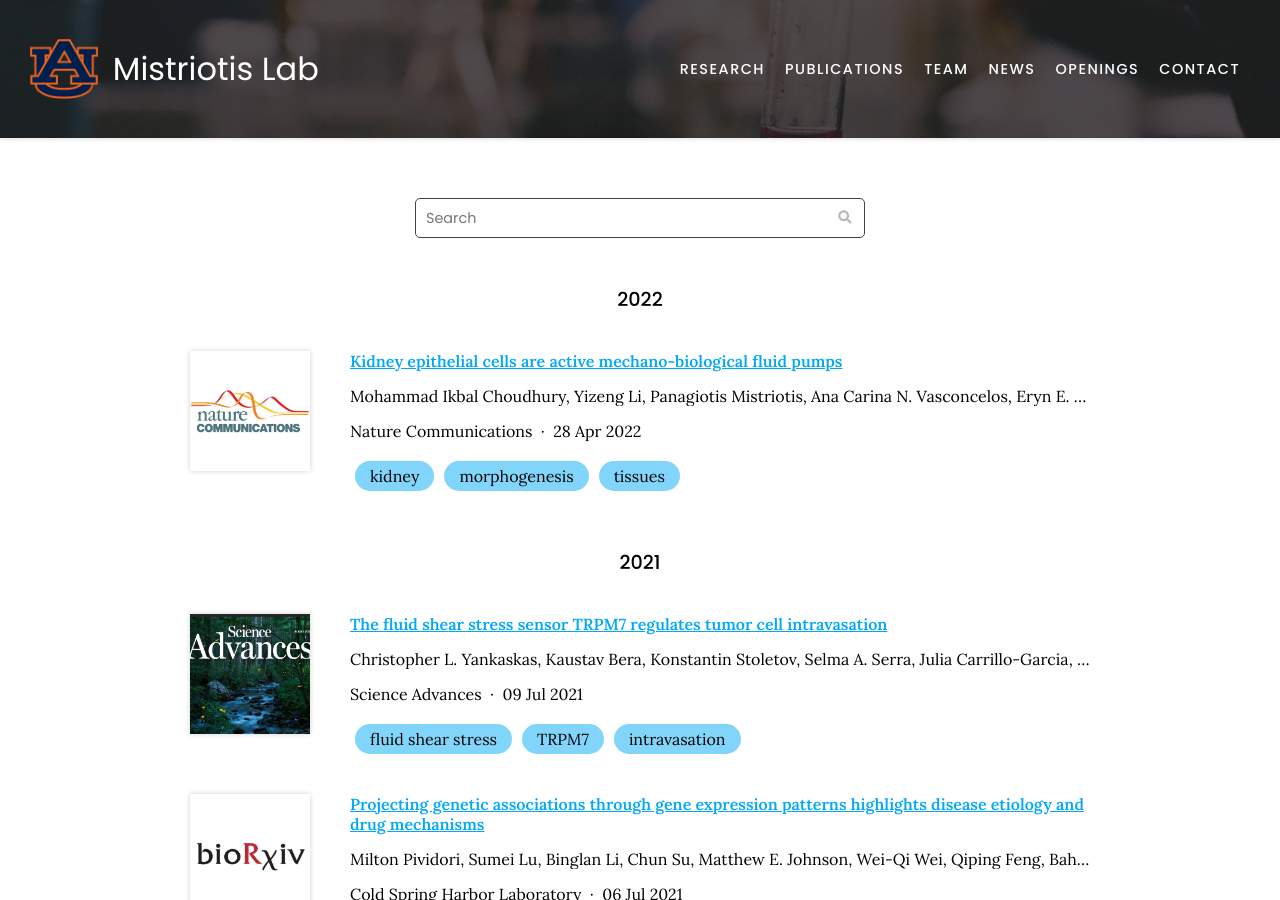
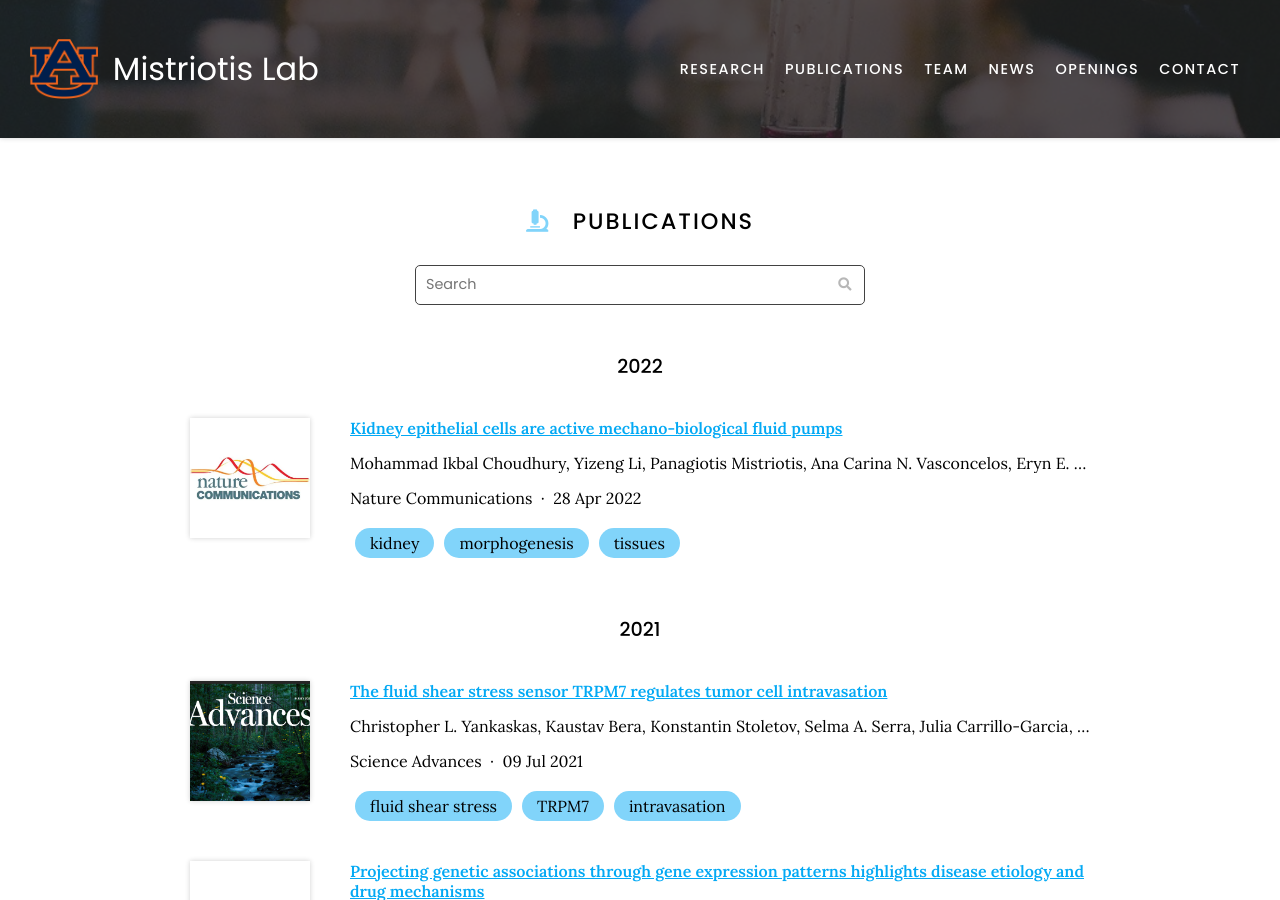
Before and after one commit to mistriotis-lab/mistriotis-lab.github.io, a Jekyll site: the page built from publications/index.md, in a window 1280 px wide and 900 px high. Built offline with Jekyll 4.4.1, drawn with Linux system fonts in a browser that asks for light colours; nearby versions of some CDN libraries.

Commit message:
Update index.md

```diff
--- a/publications/index.md
+++ b/publications/index.md
@@ -4,6 +4,8 @@ nav:
   order: 2
   tooltip: Publications
 ---
+
+# <i class="fas fa-microscope"></i>Publications
 
 {% include search-box.html %}
 
```
